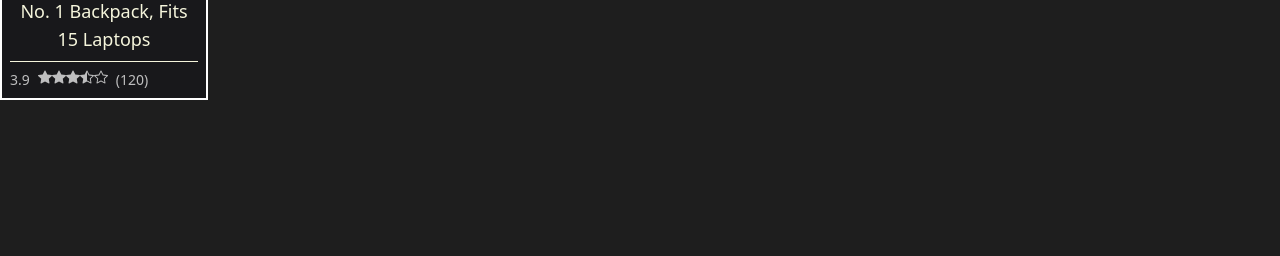
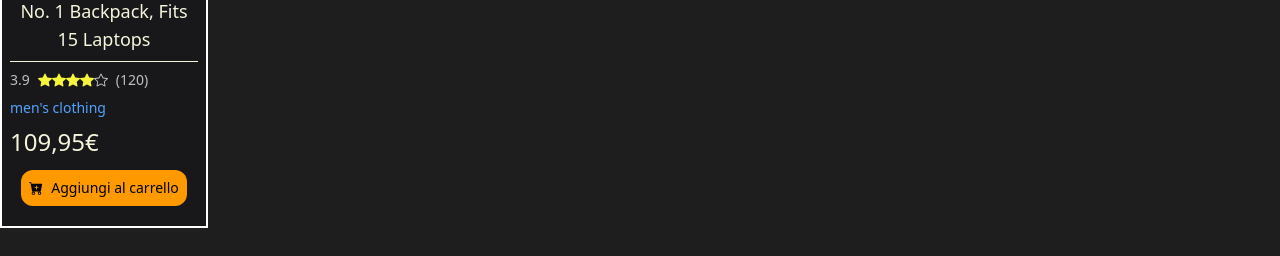
Before and after one commit to FrankFerr/shopping-cart-react-ts, a React (Vite) app: page / in a window 1280 px wide. Shown: the part 266-522 px from the top of the page. Built offline with nearby package versions, Linux system fonts and the light colour scheme.

Commit message:
completamento ProductCard

```diff
--- a/src/components/ProductCard/ProductCard.tsx
+++ b/src/components/ProductCard/ProductCard.tsx
@@ -1,14 +1,18 @@
 import RatingStar from "../RatingStar/RatingStar"
 import type { ProductCardProps } from "./ProductCardProps"
+import { BsCartPlusFill } from "react-icons/bs";
 
 function ProductCard({ product }: ProductCardProps){
     return (
         <div className="w-52 bg-zinc-900 border-2 border-white">
             <img className="p-4 bg-[rgba(85,85,85,0.5)]" src={product.image} alt={product.title}></img>
             <div className="p-2">
-                <h1 className="text-lg font-medium text-center">{product.title}</h1>
-                <hr className="my-2"/>
-                <p className="text-sm text-[rgba(220,220,220,0.85)] flex gap-2">{product.rating.rate} <RatingStar rate={3.2} /> ({product.rating.count})</p>
+                <h1 className="text-lg font-medium text-center mb-2">{product.title}</h1>
+                <hr className="mb-2"/>
+                <p className="text-sm text-[rgba(220,220,220,0.85)] flex items-center gap-2 mb-2">{product.rating.rate} <RatingStar rate={product.rating.rate} star={5} /> ({product.rating.count})</p>
+                <p className="text-sm text-blue-400 mb-2">{product.category}</p>
+                <p className="text-2xl font-medium mb-2">{product.price.toString().replace('.', ',')}€</p>
+                <button className="flex items-center gap-2 p-2 my-3 mx-auto rounded-xl text-sm bg-amber-500 text-black cursor-pointer hover:bg-[rgba(219,132,0,1)]"><BsCartPlusFill /> Aggiungi al carrello</button>
             </div>
         </div>
     )
--- a/src/components/RatingStar/RatingStar.tsx
+++ b/src/components/RatingStar/RatingStar.tsx
@@ -2,26 +2,24 @@ import type { JSX } from "react";
 import type { RatingStarProps } from "./RatingStarProps"
 import { BsStar, BsStarFill, BsStarHalf} from "react-icons/bs";
 
-
-    // <BsStar size={14}></BsStar>,
-    // <BsStarFill size={14}></BsStarFill>,
-    // <BsStarHalf size={14}></BsStarHalf>
-
-function RatingStar({ rate }: RatingStarProps){
+function RatingStar({ rate, star = 5 }: RatingStarProps){
     const icons: JSX.Element[] = []
 
-    const rateFloor = Math.floor(rate)
-    const rateDecimal = rate - rateFloor
-    let firstHalf: boolean = true
-    console.log("rateFloor: ", rateFloor)
-    console.log("rateDecimal: ", rateDecimal)
-    for(let i = 1; i <= 5; i++){
+    const rateFloor = Math.trunc(rate)
+    const rateDecimal = Math.round((rate - rateFloor) * 10) / 10
+    let firstTimeDecimal: boolean = true
+
+    for(let i = 1; i <= star; i++){
         if(i <= rateFloor){
-            icons.push(<BsStarFill/>)
+            icons.push(<BsStarFill color="rgb(245, 245, 61)"/>)
         }
-        else if(0.2 < rateDecimal && rateDecimal < 0.8 && firstHalf){
-            icons.push(<BsStarHalf/>)
-            firstHalf = false
+        else if(0.2 < rateDecimal && rateDecimal < 0.8 && firstTimeDecimal){
+            icons.push(<BsStarHalf color="rgb(245, 245, 61)"/>)
+            firstTimeDecimal = false
+        }
+        else if(0.8 <= rateDecimal && firstTimeDecimal){
+            icons.push(<BsStarFill color="rgb(245, 245, 61)"/>)
+            firstTimeDecimal = false
         }
         else{
             icons.push(<BsStar/>)
--- a/src/components/RatingStar/RatingStarProps.ts
+++ b/src/components/RatingStar/RatingStarProps.ts
@@ -1,3 +1,4 @@
 export interface RatingStarProps{
-    rate: number
+    rate: number,
+    star: number
 }
```
